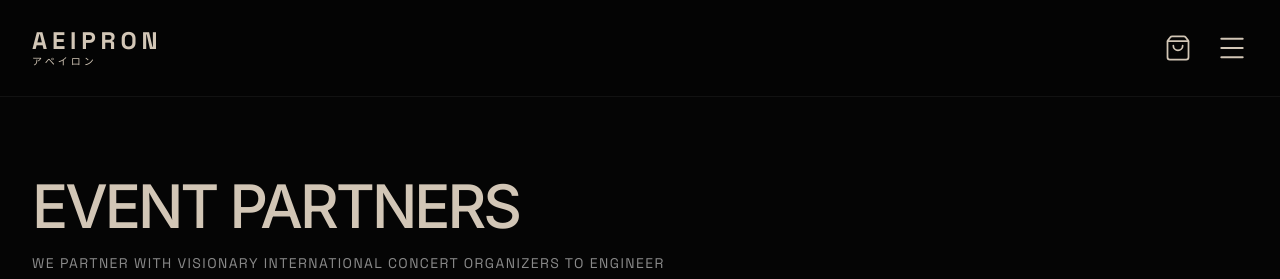
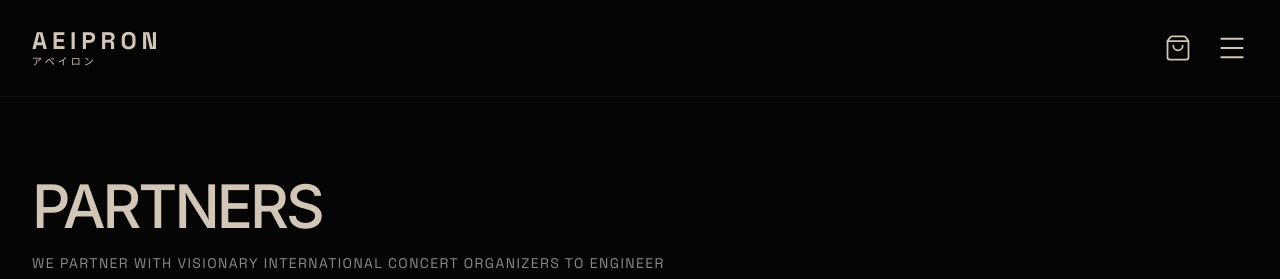
Before and after one commit to NXO1759-ai/Aeipron, a Next.js app: page /collaborators in a window 1280 px wide. Shown: the top 279 px of the page. Built offline with nearby package versions, Linux system fonts and the light colour scheme.

Commit message:
Update page.tsx

```diff
--- a/app/collaborators/page.tsx
+++ b/app/collaborators/page.tsx
@@ -8,7 +8,7 @@ export default function CollaboratorsDirectory() {
     <div className="min-h-screen bg-apeiron-black text-apeiron-ivory pt-12 pb-24">
       <div className="max-w-7xl mx-auto px-4 sm:px-6 lg:px-8">
         <div className="mb-16 border-b border-ui-concrete/20 pb-8 pt-8">
-          <h1 className="font-inter text-4xl md:text-6xl font-medium uppercase tracking-tighter mb-4 text-apeiron-ivory">Event Partners</h1>
+          <h1 className="font-inter text-4xl md:text-6xl font-medium uppercase tracking-tighter mb-4 text-apeiron-ivory">Partners</h1>
           <p className="text-ui-concrete tracking-widest uppercase text-sm max-w-2xl leading-relaxed">
             We partner with visionary international concert organizers to engineer exclusive merchandise capsules that transcend the traditional tour souvenir. Explore our curated experiential retail destinations, designed to elevate live music into a seamless extension of your everyday uniform.
           </p>
```
